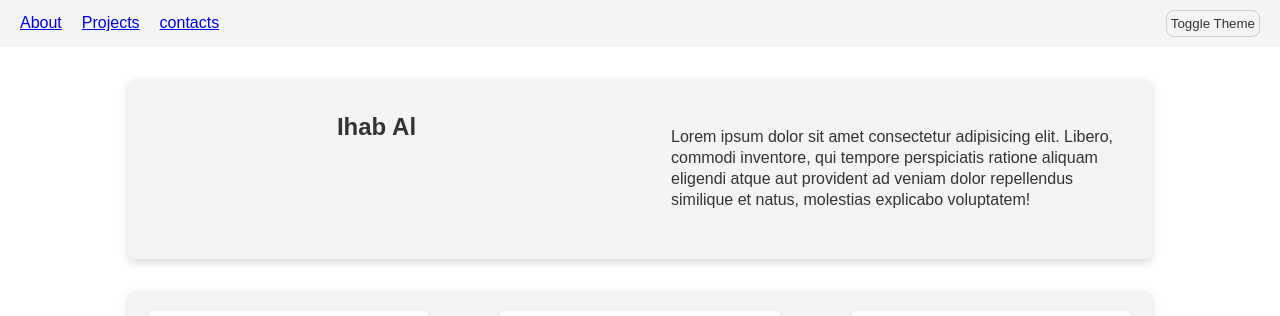
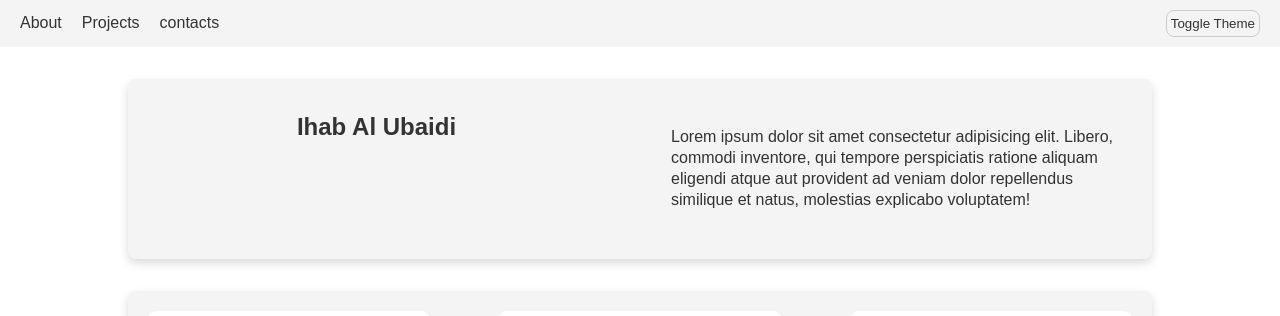
Before and after one commit to ihabau/lexicon-WS-lesson2-portfolio, a plain HTML site: page index.html in a window 1280 px wide. Shown: the top 316 px of the page. Drawn offline with Linux system fonts and the light colour scheme.

Commit message:
adding none decore for visitation links

```diff
--- a/index.html
+++ b/index.html
@@ -19,7 +19,7 @@
     </header>
     <main>
       <section id="about">
-        <h1>Ihab Al</h1>
+        <h1>Ihab Al Ubaidi</h1>
         <p>
           Lorem ipsum dolor sit amet consectetur adipisicing elit. Libero,
           commodi inventore, qui tempore perspiciatis ratione aliquam eligendi
--- a/style.css
+++ b/style.css
@@ -53,6 +53,14 @@ ul {
   padding: 0;
   display: flex; /* Lines up the li items in a row */
   gap: 20px; /* Adds space between each link */
+}
+
+/* Keeps the link text color uniform in every state */
+ul li a,
+ul li a:visited,
+ul li a:active {
+  color: var(--text-main); /* Uses your theme variable color */
+  text-decoration: none; /* Removes standard underlines */
 }
 
 a:hover,
```
